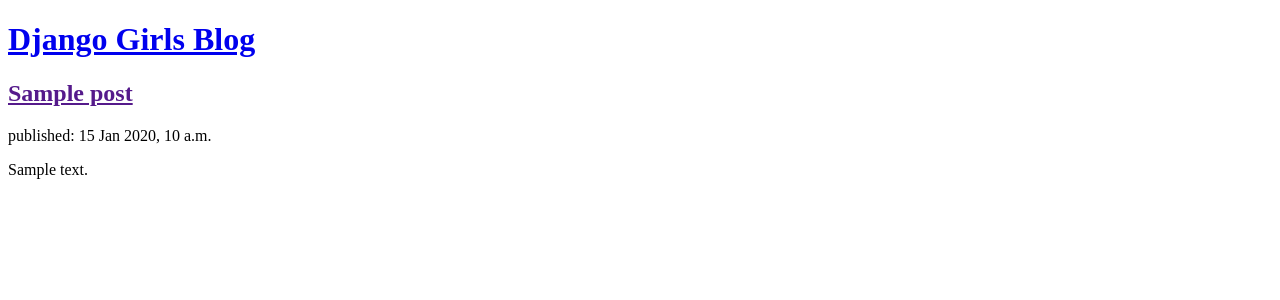
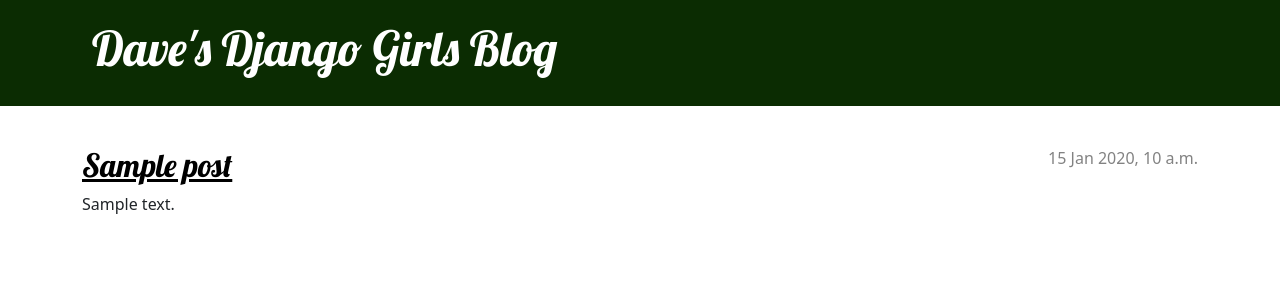
Before and after one commit to amos1969/djangogirls-sept-2025, a Django app: template blog/templates/blog/post_list.html in a window 1280 px wide. Shown: the top 300 px of the page. Run offline with Django 5.2, Linux system fonts and the light colour scheme; the template is opened without the code that fills it: most values are stand-ins (such as "Sample title", 1, 10 or a date in 2020).

Commit message:
Added some style

```diff
--- /dev/null
+++ b/blog/static/css/blog.css
@@ -0,0 +1,71 @@
+.page-header {
+    background-color: #0b2c02;
+    margin-top: 0;
+    margin-bottom: 40px;
+    padding: 20px 20px 20px 40px;
+}
+
+.page-header h1,
+.page-header h1 a,
+.page-header h1 a:visited,
+.page-header h1 a:active {
+    color: #ffffff;
+    font-size: 36pt;
+    text-decoration: none;
+}
+
+h1,
+h2,
+h3,
+h4 {
+    font-family: 'Lobster', cursive;
+}
+
+.date {
+    color: #828282;
+}
+
+.save {
+    float: right;
+}
+
+.post-form textarea,
+.post-form input {
+    width: 100%;
+}
+
+.top-menu,
+.top-menu:hover,
+.top-menu:visited {
+    color: #ffffff;
+    float: right;
+    font-size: 26pt;
+    margin-right: 20px;
+}
+
+.post {
+    margin-bottom: 70px;
+}
+
+.post h2 a,
+.post h2 a:visited {
+    color: #000000;
+}
+
+.post > .date,
+.post > .actions {
+    float: right;
+}
+
+.btn-secondary,
+.btn-secondary:visited {
+    color: #0b2c02;
+    background: none;
+    border-color: #0b2c02;
+    margin-left: 15px;
+}
+
+.btn-secondary:hover {
+    color: #FFFFFF;
+    background-color: #0b2c02;
+}
--- a/blog/templates/blog/post_list.html
+++ b/blog/templates/blog/post_list.html
@@ -1,18 +1,36 @@
+{% load static %}
 <!DOCTYPE html>
 <html lang="en">
 <head>
-        <title>Django Girls blog</title>
+    <title>Dave's DjangoGirls blog</title>
+    <link href="https://cdn.jsdelivr.net/npm/bootstrap@5.3.8/dist/css/bootstrap.min.css"
+          rel="stylesheet"
+          integrity="sha384-sRIl4kxILFvY47J16cr9ZwB07vP4J8+LH7qKQnuqkuIAvNWLzeN8tE5YBujZqJLB"
+          crossorigin="anonymous">
+    <link rel="stylesheet" href="https://fonts.googleapis.com/css?family=Lobster&subset=latin,latin-ext">
+    <link rel="stylesheet" href="{% static 'css/blog.css' %}">
 </head>
 <body>
-        <header>
-            <h1><a href="/">Django Girls Blog</a></h1>
+    <header class="page-header">
+        <div class="container">
+            <h1><a href="/">Dave's Django Girls Blog</a></h1>
+        </div>
     </header>
+    <main class="container">
+        <div class="row">
+            <div class="col">
                 {% for post in posts %}
-            <article>
+                    <article class="post">
+                        <time class="date">
+                            {{ post.published_date }}
+                        </time>
                         <h2><a href="">{{ post.title }}</a></h2>
-                <time>published: {{ post.published_date }}</time>
                         <p>{{ post.text|linebreaksbr }}</p>
                     </article>
                 {% endfor %}
+            </div>
+        </div>
+    </main>
+
 </body>
 </html>
```
Lines whose indentation alone changed are shown as unchanged.
